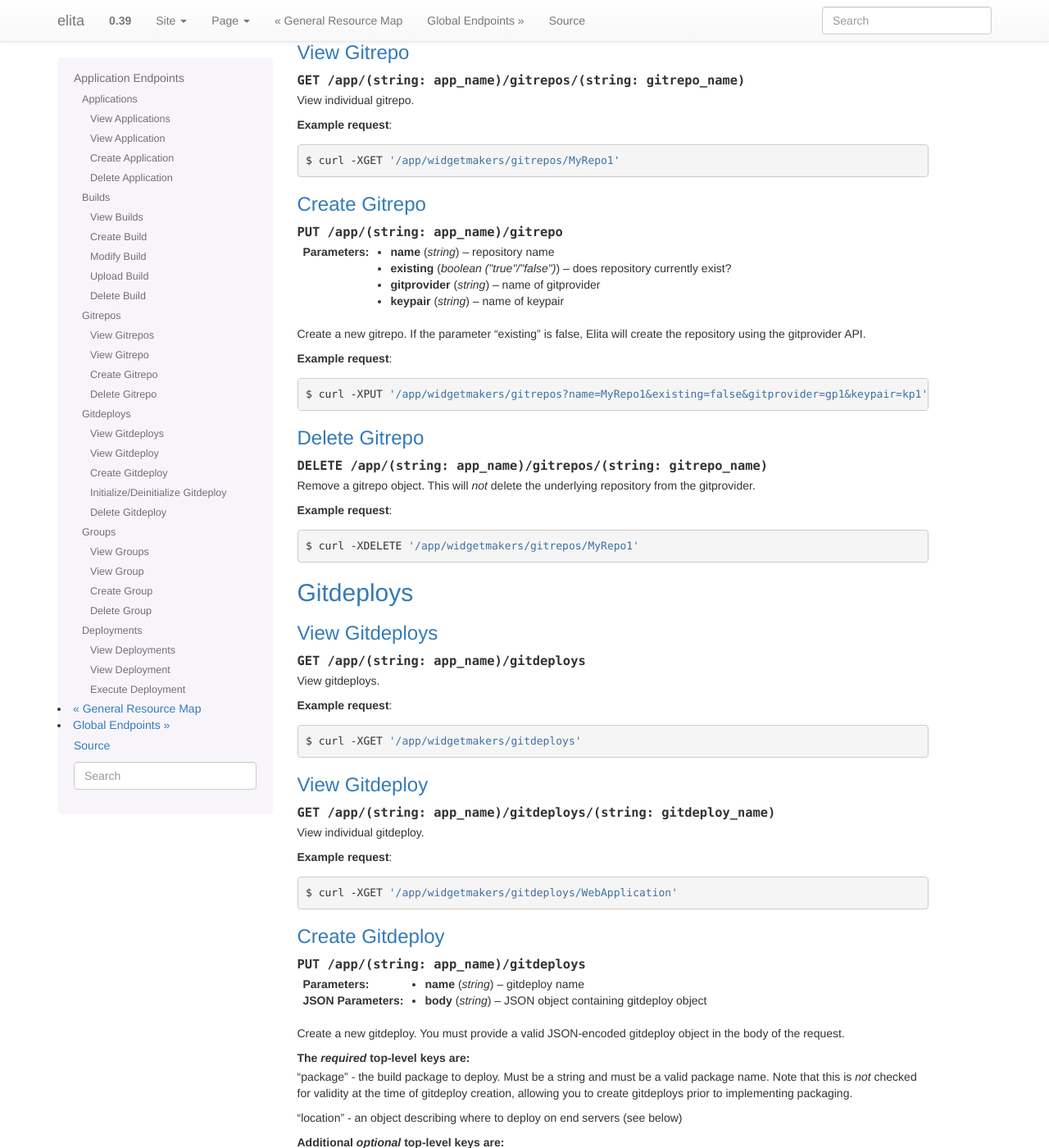
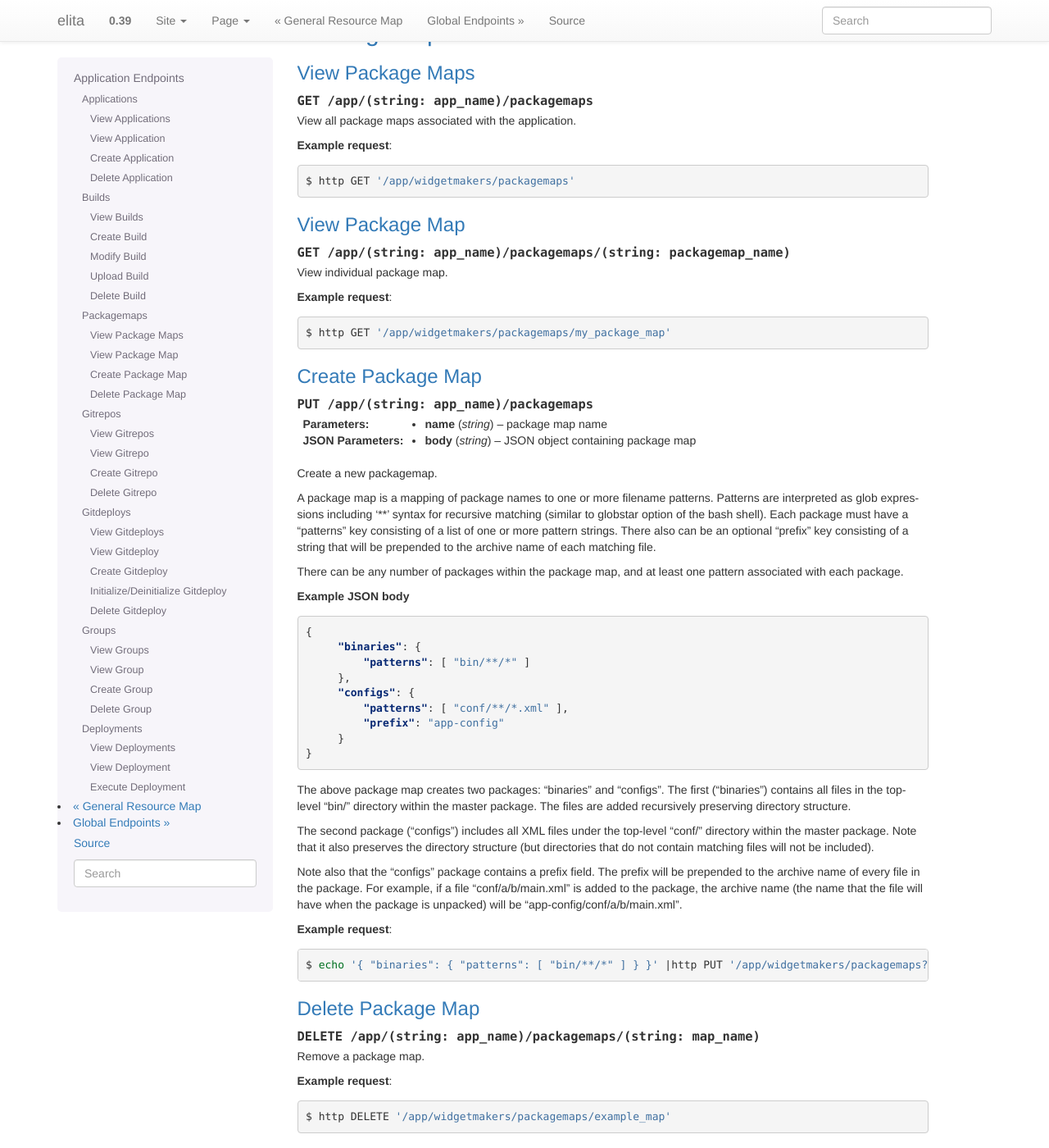
Before and after one commit to bkeroack/elita, a Sphinx documentation site: the page built from doc/app.rst, in a window 1280 px wide and 1400 px high, scrolled down 3927 px. Shown: the whole window at 82% size. Built offline with Sphinx 7.4.7, drawn with Linux system fonts in a browser that asks for light colours; some of the changed text lies outside the part shown.

Commit message:
docs and build view fix

```diff
--- a/doc/app.rst
+++ b/doc/app.rst
@@ -159,12 +159,20 @@ Upload Build
 .. http:post::   /app/(string: app_name)/builds/(string: build_name)
 
    :param file_type: file type (either "zip", "tar.gz" or "tar.bz2")
+   :type file_type: string
    :param indirect_url: URL-encoded location to download the build from (optional, only for indirect uploads)
+   :type indirect_url: string
    :param verify: (optional) If doing indirect upload, verify SSL certificate on indirect_url if present (defaults to True)
+   :type verify: string (boolean)
+   :param package_map: (optional) name of package map to apply to the build (if not specified, only the master package will be created)
+   :type package_map: string
    :formparameter build: File data (optional, only if indirect_url isn't specified)
 
    Upload a build. This can be done either directly by including file data in a form post,
    or indirectly by providing a URL-encoded location that elita can download the build from.
+
+   Optionally, the name of a package map can be supplied in the package_map parameter. After upload is successful, the
+   package map will be applied to the build, creating all packages specified in the map.
 
    .. ATTENTION::
       The build object must created first (via PUT; see above) before data can be uploaded to it.
@@ -199,6 +207,100 @@ Delete Build
    .. sourcecode:: bash
 
       $ curl -XDELETE '/app/widgetmakers/builds/1-master'
+
+
+Packagemaps
+-----------
+
+View Package Maps
+^^^^^^^^^^^^^^^^^
+
+.. http:get::       /app/(string: app_name)/packagemaps
+
+   View all package maps associated with the application.
+
+   **Example request**:
+
+   .. sourcecode:: bash
+
+      $ http GET '/app/widgetmakers/packagemaps'
+
+
+View Package Map
+^^^^^^^^^^^^^^^^
+
+.. http:get::       /app/(string: app_name)/packagemaps/(string: packagemap_name)
+
+   View individual package map.
+
+   **Example request**:
+
+   .. sourcecode:: bash
+
+      $ http GET '/app/widgetmakers/packagemaps/my_package_map'
+
+
+Create Package Map
+^^^^^^^^^^^^^^^^^^
+
+.. http:put::   /app/(string: app_name)/packagemaps
+
+   :param name: package map name
+   :type name: string
+   :jsonparam string body: JSON object containing package map
+
+   Create a new packagemap.
+
+   A package map is a mapping of package names to one or more filename patterns. Patterns are interpreted as glob expressions
+   including '**' syntax for recursive matching (similar to globstar option of the bash shell). Each package must have a
+   "patterns" key consisting of a list of one or more pattern strings. There also can be an optional "prefix" key consisting
+   of a string that will be prepended to the archive name of each matching file.
+
+   There can be any number of packages within the package map, and at least one pattern associated with each package.
+
+   **Example JSON body**
+
+   .. sourcecode:: json
+
+      {
+           "binaries": {
+               "patterns": [ "bin/**/*" ]
+           },
+           "configs": {
+               "patterns": [ "conf/**/*.xml" ],
+               "prefix": "app-config"
+           }
+      }
+
+   The above package map creates two packages: "binaries" and "configs". The first ("binaries") contains all files in
+   the top-level "bin/" directory within the master package. The files are added recursively preserving directory structure.
+
+   The second package ("configs") includes all XML files under the top-level "conf/" directory within the master package.
+   Note that it also preserves the directory structure (but directories that do not contain matching files will not be included).
+
+   Note also that the "configs" package contains a prefix field. The prefix will be prepended to the archive name of every
+   file in the package. For example, if a file "conf/a/b/main.xml" is added to the package, the archive name (the name that
+   the file will have when the package is unpacked) will be "app-config/conf/a/b/main.xml".
+
+   **Example request**:
+
+   .. sourcecode:: bash
+
+      $ echo '{ "binaries": { "patterns": [ "bin/**/*" ] } }' |http PUT '/app/widgetmakers/packagemaps?name=example_map'
+
+
+Delete Package Map
+^^^^^^^^^^^^^^^^^^
+
+.. http:delete::   /app/(string: app_name)/packagemaps/(string: map_name)
+
+   Remove a package map.
+
+   **Example request**:
+
+   .. sourcecode:: bash
+
+      $ http DELETE '/app/widgetmakers/packagemaps/example_map'
 
 
 Gitrepos
```
Also changed, not shown: doc/gitdeploy.rst (+37 -5 lines), 1 other file.
